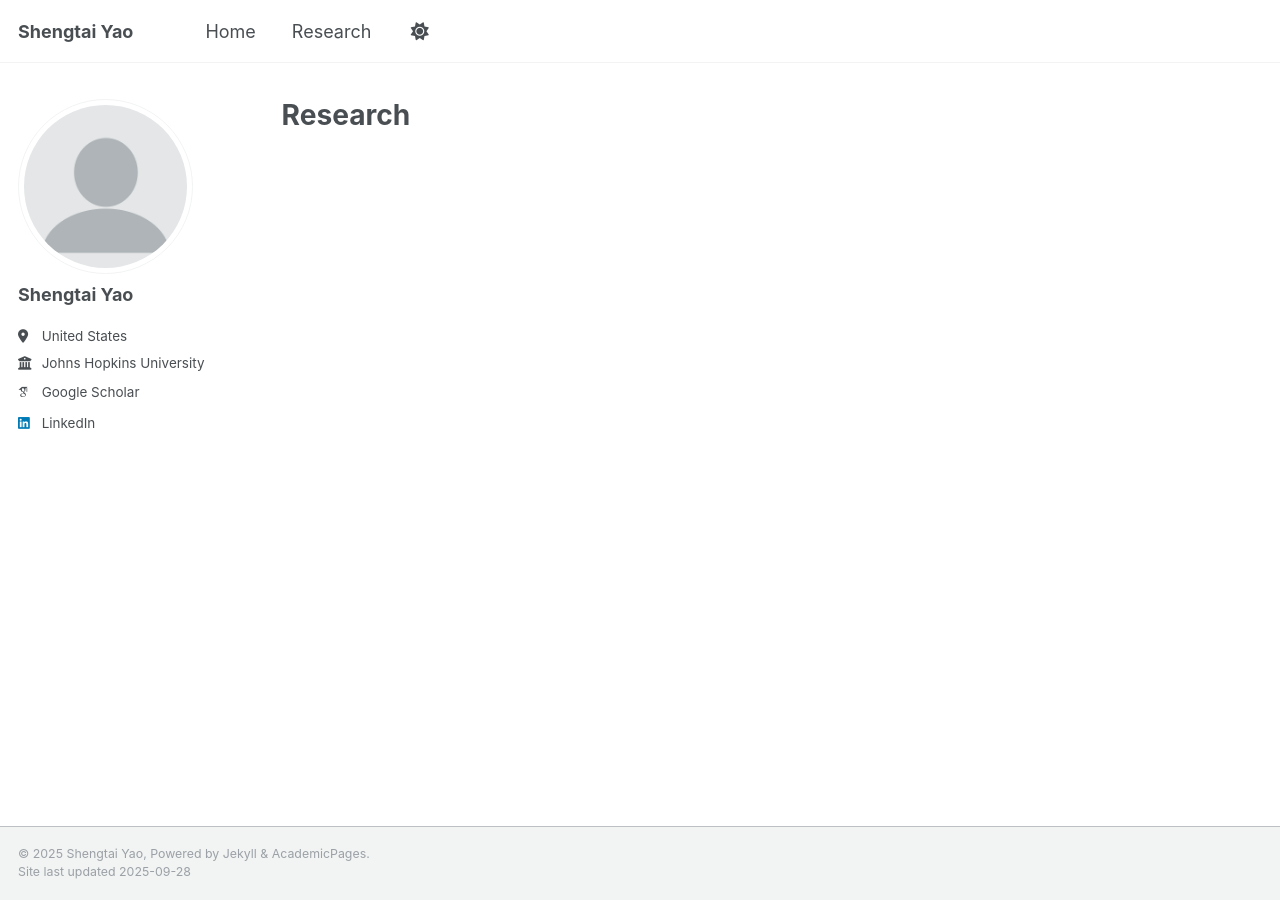
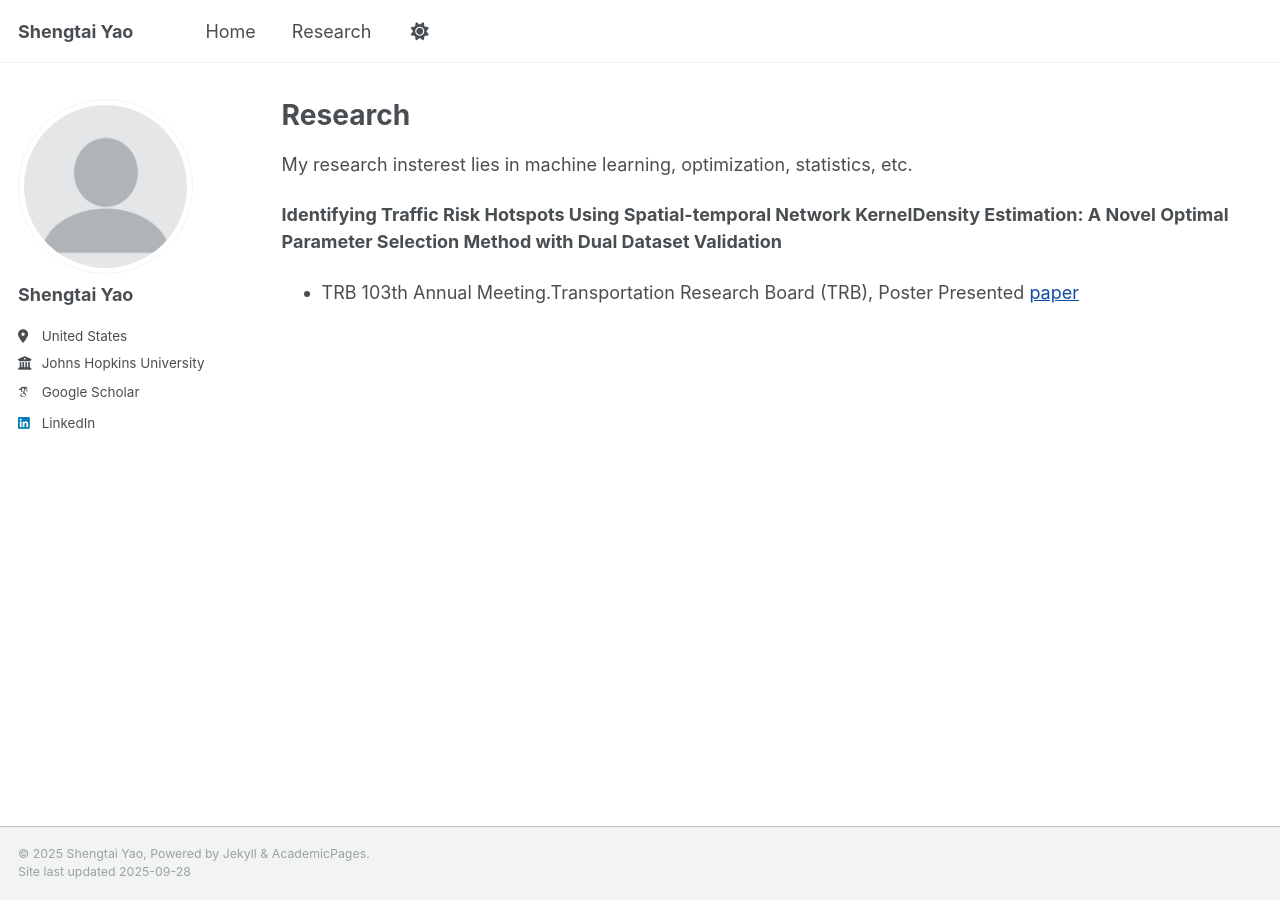
Before and after one commit to Yaoshengtai/Yaoshengtai.github.io, a Jekyll site: the page built from _pages/research.md, in a window 1280 px wide. Built offline with Jekyll 4.4.1, drawn with Linux system fonts in a browser that asks for light colours; some web fonts are replaced.

Commit message:
Update research.md

```diff
--- a/_pages/research.md
+++ b/_pages/research.md
@@ -5,3 +5,9 @@ layout: archive
 author_profile: true
 
 ---
+
+My research insterest lies in machine learning, optimization, statistics, etc.
+
+**Identifying Traffic Risk Hotspots Using Spatial-temporal Network KernelDensity Estimation: A Novel Optimal Parameter Selection Method with Dual Dataset Validation**
+
+* TRB 103th Annual Meeting.Transportation Research Board (TRB), Poster Presented [paper](/files/paper/ST_NKDE_TRB.pdf)
```
